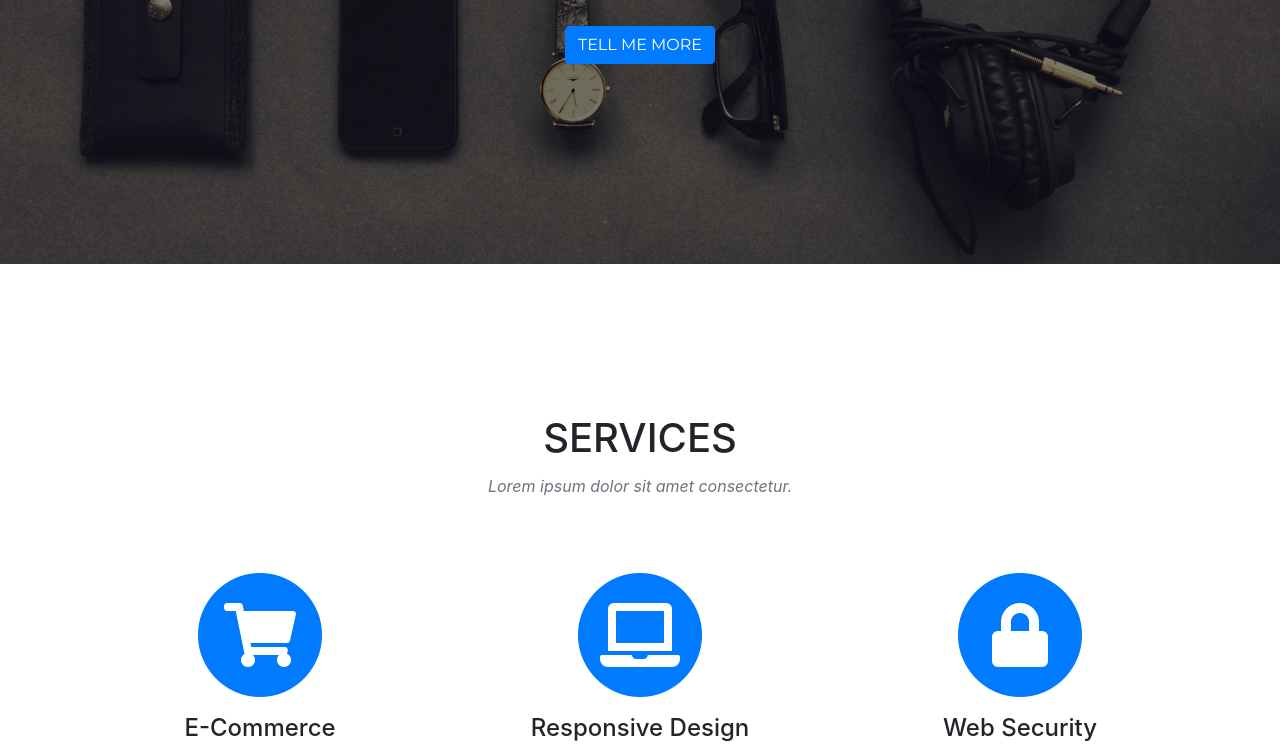
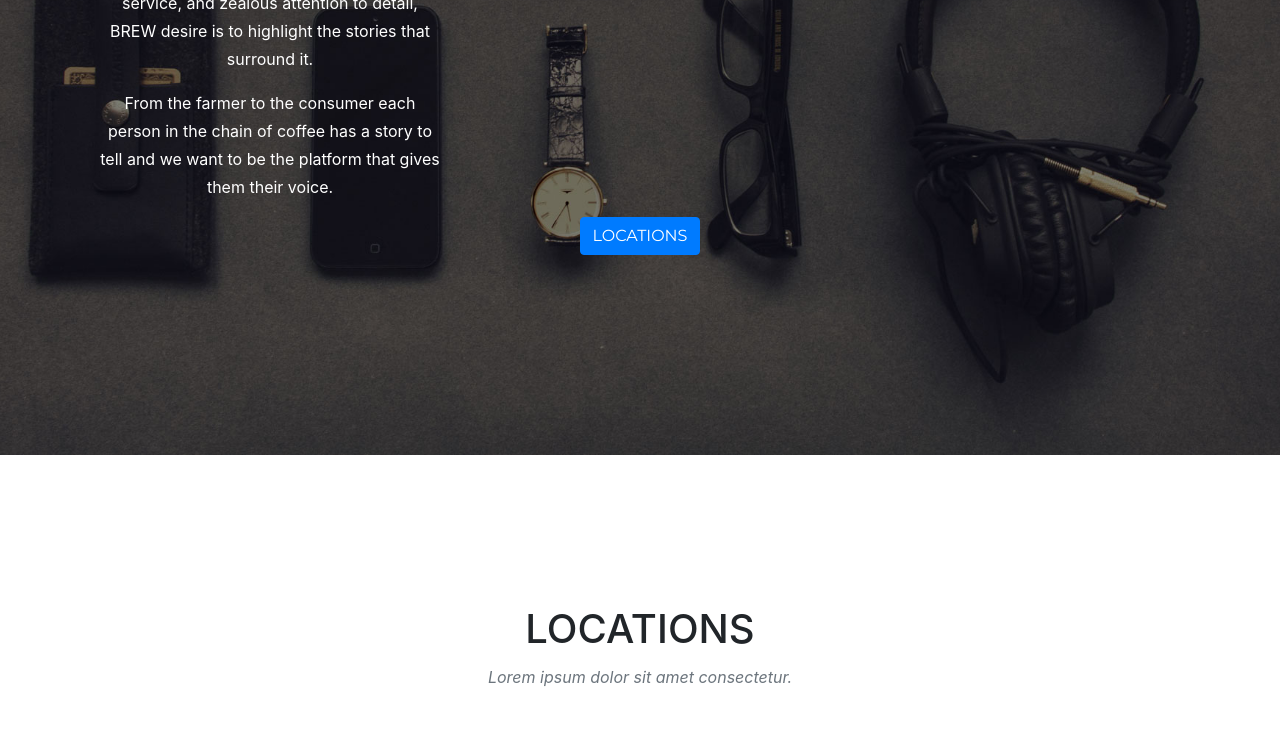
Before and after one commit to anchorandmast/brewcoffeebar, a website with bundled scripts: page index.html in a window 1280 px wide. Shown: the part 464-1219 px from the top of the page. Built offline with nearby package versions, Linux system fonts and the light colour scheme; files whose address does not match are found by name; a web font is replaced by a local one.

Commit message:
setting up the hero section and navigation scroll effects

```diff
--- a/css/style.css
+++ b/css/style.css
@@ -1,7 +1,7 @@
-
-@media (min-width: 992px) {
-#mainNav .navbar-brand {
-    background-image:url(assets/brew-logo-white.svg)
+header.masthead {
+    background-image: url(../img/hero-bg.png);
+    background-repeat: no-repeat;
+    background-attachment: scroll;
+    background-position: center center;
+    background-size: cover;
 }
-
-}
--- a/index.html
+++ b/index.html
@@ -22,7 +22,7 @@
 
     <!-- Custom styles for this template -->
     <link href="css/agency.min.css" rel="stylesheet">
-    <link herf="css/style.css" rel="stylesheet">
+    <link href="css/style.css" rel="stylesheet">
 
   </head>
 
@@ -31,7 +31,7 @@
     <!-- Navigation -->
     <nav class="navbar navbar-expand-lg navbar-dark fixed-top" id="mainNav">
       <div class="container">
-        <a class="navbar-brand js-scroll-trigger" href="#page-top"><img src="assets/brew-logo-white.svg"></a>
+        <a class="navbar-brand js-scroll-trigger" href="#page-top"><img src="img/brew-logo-white.svg"></a>
         <button class="navbar-toggler navbar-toggler-right" type="button" data-toggle="collapse" data-target="#navbarResponsive" aria-controls="navbarResponsive" aria-expanded="false" aria-label="Toggle navigation">
           Menu
           <i class="fas fa-bars"></i>
@@ -39,7 +39,7 @@
         <div class="collapse navbar-collapse" id="navbarResponsive">
           <ul class="navbar-nav text-uppercase ml-auto">
             <li class="nav-item">
-              <a class="nav-link js-scroll-trigger" href="#services">Locations</a>
+              <a class="nav-link js-scroll-trigger" href="#locations">Locations</a>
             </li>
             <li class="nav-item">
               <a class="nav-link js-scroll-trigger" href="#portfolio">About Us</a>
@@ -56,19 +56,22 @@
     <header class="masthead">
       <div class="container">
         <div class="intro-text">
-          <div class="intro-lead-in">Welcome To Our Studio!</div>
-          <div class="intro-heading text-uppercase">It's Nice To Meet You</div>
-          <a class="btn btn-primary btn-xl text-uppercase js-scroll-trigger" href="#services">Tell Me More</a>
+          <div class="intro-heading text-uppercase">Story Driven Coffee</div>
+            <div class="col-lg-4">
+              <p>Connected by great coffee, excellent service, and zealous attention to detail, BREW desire is to highlight the stories that surround it.</p>
+              <p>From the farmer to the consumer each person in the chain of coffee has a story to tell and we want to be the platform that gives them their voice.</p>
+            </div>
+          <a class="btn btn-primary btn-xl text-uppercase js-scroll-trigger" href="#locations">Locations</a>
         </div>
       </div>
     </header>
 
-    <!-- Services -->
-    <section id="services">
+    <!-- Locations -->
+    <section id="locations">
       <div class="container">
         <div class="row">
           <div class="col-lg-12 text-center">
-            <h2 class="section-heading text-uppercase">Services</h2>
+            <h2 class="section-heading text-uppercase">Locations</h2>
             <h3 class="section-subheading text-muted">Lorem ipsum dolor sit amet consectetur.</h3>
           </div>
         </div>
```
Also changed, not shown: img/brew-logo-white.svg (renamed from assets/1. Hero/brew-logo-white.svg), 2 other files.
